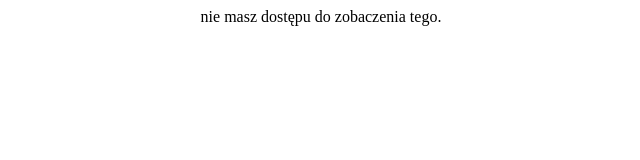
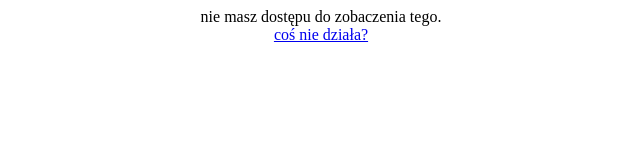
Before and after one commit to kaskader2000/https-pierremail.tk-, a plain HTML site: page app/index.html in a window 1280 px wide. Shown: the whole page, without its empty margins (319-959 px from the left). Drawn offline with Linux system fonts and the light colour scheme.

Commit message:
Update index.html

```diff
--- a/app/index.html
+++ b/app/index.html
@@ -1,3 +1,3 @@
 <html><title>403</title>
 <style>body {text-align:center;}</style>
-<body> nie masz dostępu do zobaczenia tego. <br> <a href="https://forms.gle/aUrguqHF4uo1P1Hv8>coś nie działa?</a>
+<body> nie masz dostępu do zobaczenia tego. <br> <a href="https://forms.gle/GzRdG92iE4JgPfZ37">coś nie działa?</a>
```
